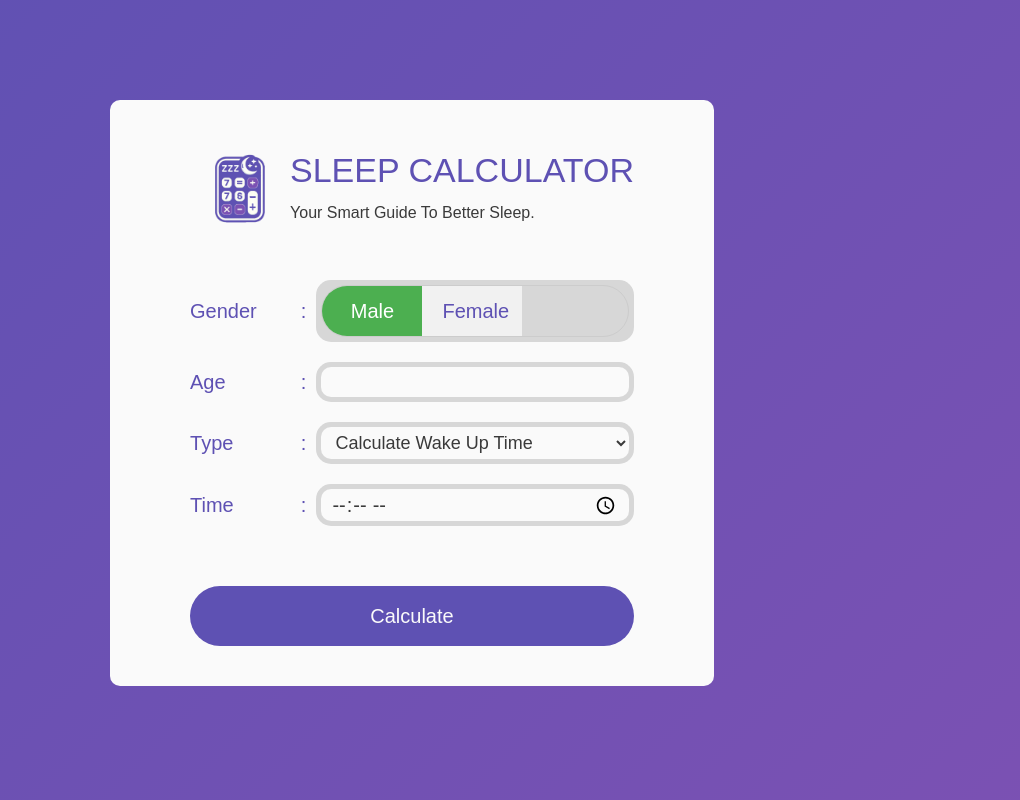
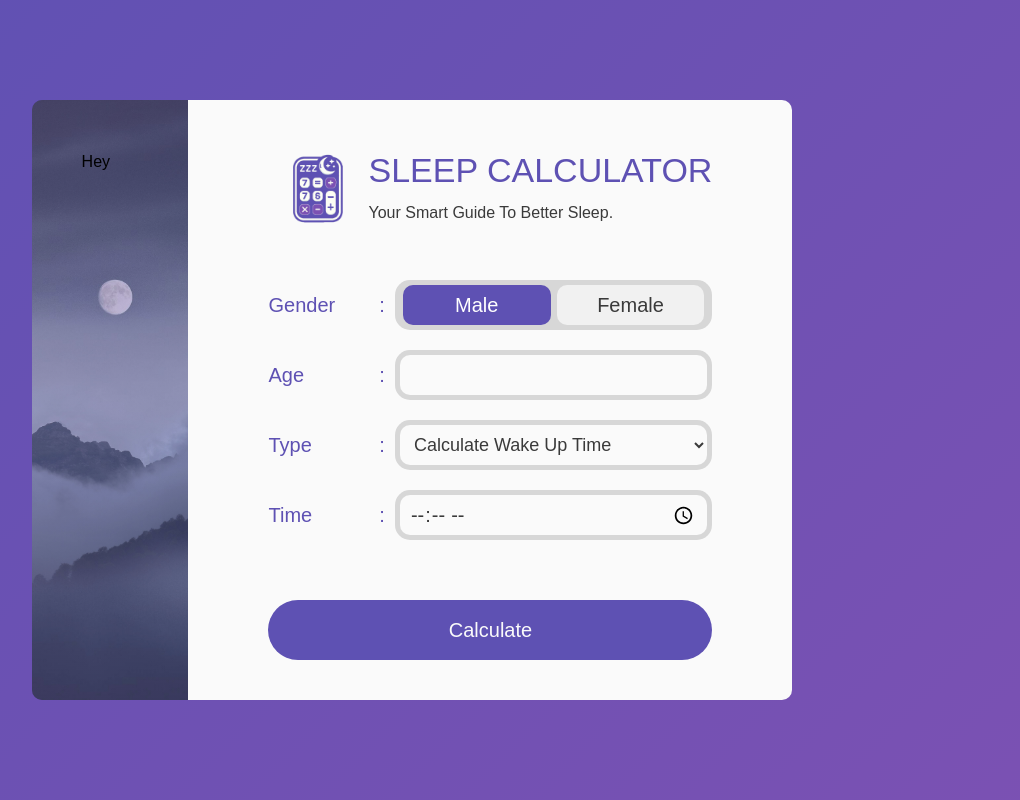
Before and after one commit to mohammadsalih/sleep-calculator, a React (Create React App) app: page / in a window 1280 px wide. Shown: the whole page, without its empty margins (228-1248 px from the left). Built offline with nearby package versions, Linux system fonts and the light colour scheme.

Commit message:
form design done

```diff
--- a/src/features/Home/sleepForm/Form.jsx
+++ b/src/features/Home/sleepForm/Form.jsx
@@ -1,55 +1,18 @@
-import FormRow from '../../../ui/FormRow';
+import AgeInput from '../../../ui/AgeInput';
 import GenderSwitch from '../../../ui/GenderSwitch';
+import TimeInput from '../../../ui/TimeInput';
+import TypeInput from '../../../ui/TypeInput';
 
 function Form() {
   return (
     <form>
-      <FormRow
-        label='gender'
-        id='gender'
-      >
-        <GenderSwitch />
-      </FormRow>
+      <GenderSwitch />
 
-      <FormRow
-        label='age'
-        id='age'
-      >
-        <input
-          className='input age'
-          type='number'
-          id='age'
-        />
-      </FormRow>
+      <AgeInput />
 
-      <FormRow
-        label='type'
-        id='type'
-      >
-        <select
-          name='type'
-          id='type'
-          className='select'
-        >
-          <option value='wake-up-time'>
-            Calculate wake up time
-          </option>
-          <option value='wake-up-time'>
-            Calculate sleep time
-          </option>
-        </select>
-      </FormRow>
+      <TypeInput />
 
-      <FormRow
-        label='time'
-        id='time'
-      >
-        <input
-          type='time'
-          id='time'
-          className='input'
-        />
-      </FormRow>
+      <TimeInput />
     </form>
   );
 }
--- a/src/index.css
+++ b/src/index.css
@@ -229,6 +229,7 @@ html {
 }
 
 .form-row-input-container {
+  height: 5rem;
   padding: 0.5rem;
 
   border-radius: 1.5rem;
@@ -240,6 +241,7 @@ html {
   padding: 0 1rem;
 
   width: 100%;
+  height: 100%;
 
   background-color: #fafafa;
   color: #3a3a3a;
@@ -252,6 +254,7 @@ html {
   padding: 0.5rem 1rem;
 
   width: 100%;
+  height: 100%;
 
   font-size: 1.8rem;
   font-weight: 500;
@@ -276,21 +279,33 @@ option {
 
 .gender-switch {
   display: flex;
-  border: 1px solid #ccc;
-  border-radius: 30px;
-  overflow: hidden;
+  justify-content: space-around;
+
+  width: 100%;
+  height: 100%;
+
   cursor: pointer;
 }
 
 .option {
-  padding: 10px 20px;
-  width: 100px;
+  display: flex;
+  justify-content: center;
+  align-items: center;
+
+  width: 48%;
+  height: 100%;
+
   text-align: center;
+
   background-color: #f1f1f1;
+  color: #3a3a3a;
+
   transition: background-color 0.3s;
+
+  border-radius: 1rem;
 }
 
 .option.selected {
-  background-color: #4caf50;
+  background-color: #5e51b3;
   color: white;
 }
--- a/src/pages/Home.jsx
+++ b/src/pages/Home.jsx
@@ -6,7 +6,7 @@ function Home() {
   return (
     <main className='main'>
       <MainContainer>
-        {/* <SleepInfo /> */}
+        <SleepInfo />
 
         <SleepForm />
       </MainContainer>
--- /dev/null
+++ b/src/ui/AgeInput.jsx
@@ -0,0 +1,18 @@
+import FormRow from './FormRow';
+
+function AgeInput() {
+  return (
+    <FormRow
+      label='age'
+      id='age'
+    >
+      <input
+        className='input age'
+        type='number'
+        id='age'
+      />
+    </FormRow>
+  );
+}
+
+export default AgeInput;
--- a/src/ui/GenderSwitch.jsx
+++ b/src/ui/GenderSwitch.jsx
@@ -1,4 +1,5 @@
 import React, { useState } from 'react';
+import FormRow from './FormRow';
 
 const GenderSwitch = () => {
   const [selected, setSelected] =
@@ -9,6 +10,10 @@ const GenderSwitch = () => {
   };
 
   return (
+    <FormRow
+      label='gender'
+      id='gender'
+    >
       <div className='gender-switch'>
         <div
           className={`option ${
@@ -20,13 +25,16 @@ const GenderSwitch = () => {
         </div>
         <div
           className={`option ${
-          selected === 'female' ? 'selected' : ''
+            selected === 'female'
+              ? 'selected'
+              : ''
           }`}
           onClick={() => handleSelect('female')}
         >
           Female
         </div>
       </div>
+    </FormRow>
   );
 };
 
--- /dev/null
+++ b/src/ui/TimeInput.jsx
@@ -0,0 +1,18 @@
+import FormRow from './FormRow';
+
+function TimeInput() {
+  return (
+    <FormRow
+      label='time'
+      id='time'
+    >
+      <input
+        type='time'
+        id='time'
+        className='input'
+      />
+    </FormRow>
+  );
+}
+
+export default TimeInput;
--- /dev/null
+++ b/src/ui/TypeInput.jsx
@@ -0,0 +1,25 @@
+import FormRow from './FormRow';
+
+function TypeInput() {
+  return (
+    <FormRow
+      label='type'
+      id='type'
+    >
+      <select
+        name='type'
+        id='type'
+        className='select'
+      >
+        <option value='wake-up-time'>
+          Calculate wake up time
+        </option>
+        <option value='wake-up-time'>
+          Calculate sleep time
+        </option>
+      </select>
+    </FormRow>
+  );
+}
+
+export default TypeInput;
```
Lines whose indentation alone changed are shown as unchanged.
